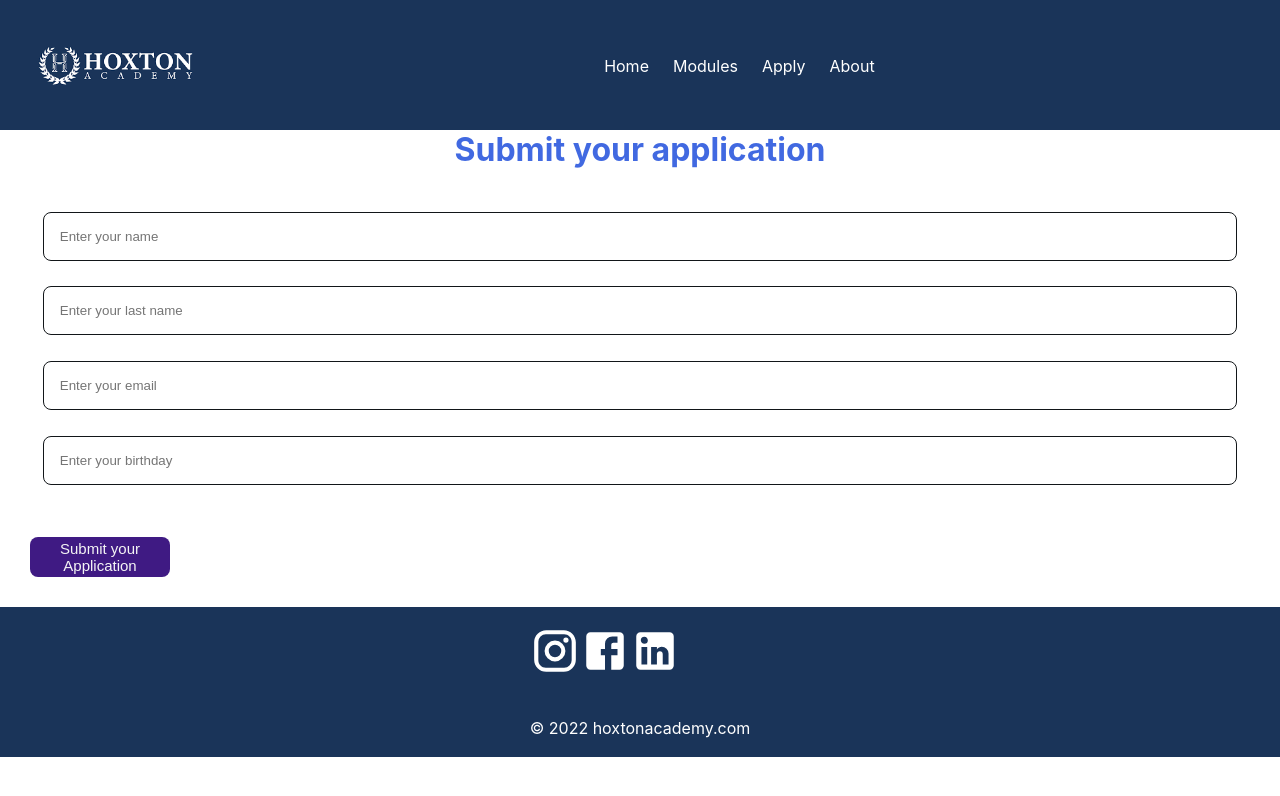
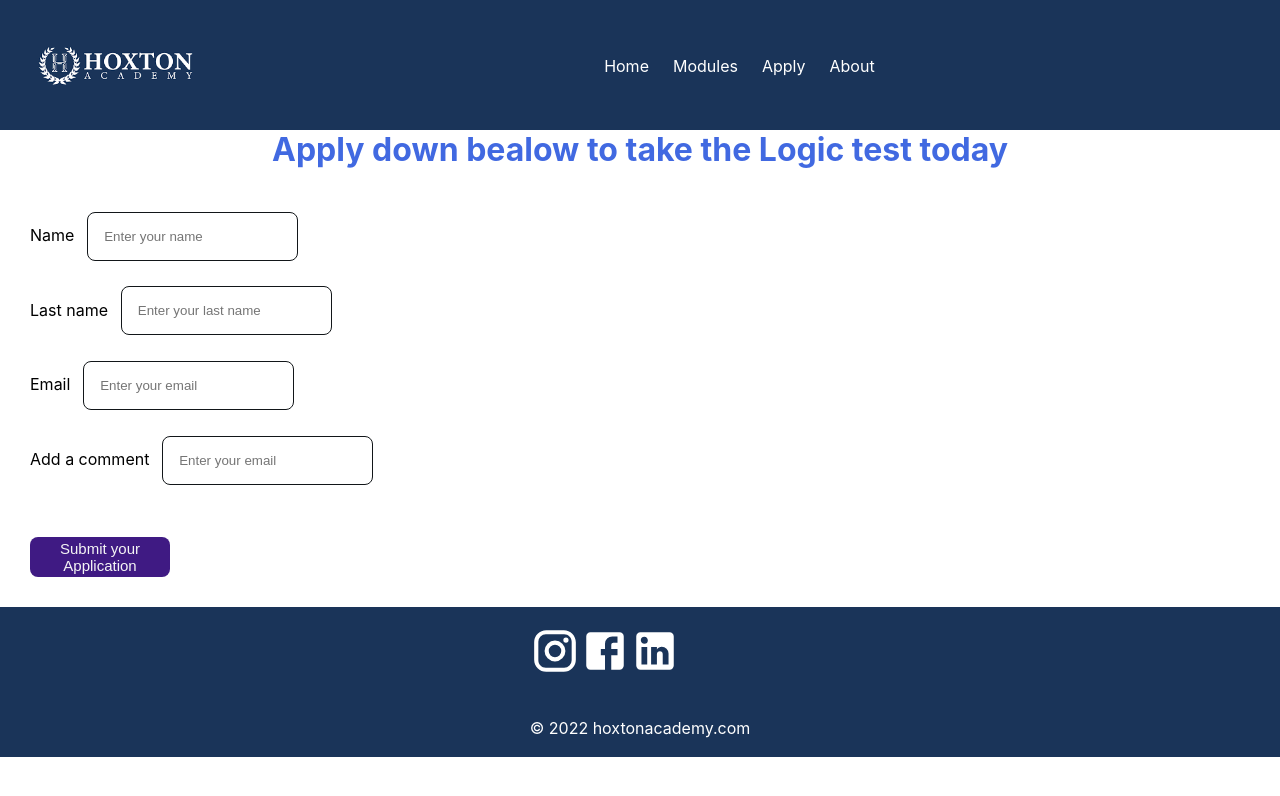
Before and after one commit to denis-projects/hoxton-react-project, a React (Vite) app: page /contact in a window 1280 px wide. Shown: the top 796 px of the page. Built offline with nearby package versions, Linux system fonts and the light colour scheme.

Commit message:
making some changing on form

```diff
--- a/src/pages/Contact.jsx
+++ b/src/pages/Contact.jsx
@@ -4,14 +4,42 @@ import '../styles/Contact.css'
 function Contact() {
     return (
         <div className='contact'>
-            <h1>Submit your application</h1>
-            <form id='formEl'>
-                <input type="text" placeholder='Enter your name' />
-                <input type="text" placeholder='Enter your last name' />
-                <input type="email" placeholder='Enter your email' />
-                <input type="text" placeholder='Enter your birthday' />
+            <h1>Apply down bealow to take the Logic test today</h1>
+            <form id='formEl'
+                onSubmit={function (event) {
+                    event.preventDefault()
+                }}
+            >
+                <label htmlFor="">
+                    Name
+                    <input
+                        type="text"
+                        name='name'
+                        placeholder='Enter your name' />
+                </label>
+                <label htmlFor="">
+                    Last name
+                    <input
+                        type="text"
+                        name='lastname'
+                        placeholder='Enter your last name' />
+                </label>
+                <label htmlFor="">
+                    Email
+                    <input
+                        type="email"
+                        name='email'
+                        placeholder='Enter your email' />
+                </label>
+                <label htmlFor="">
+                    Add a comment
+                    <input
+                        type="text"
+                        name='comment'
+                        placeholder='Enter your email' />
+                </label>
 
-                <button>Submit your Application</button>
+                <button type='submit' >Submit your Application</button>
             </form>
         </div>
     )
```
